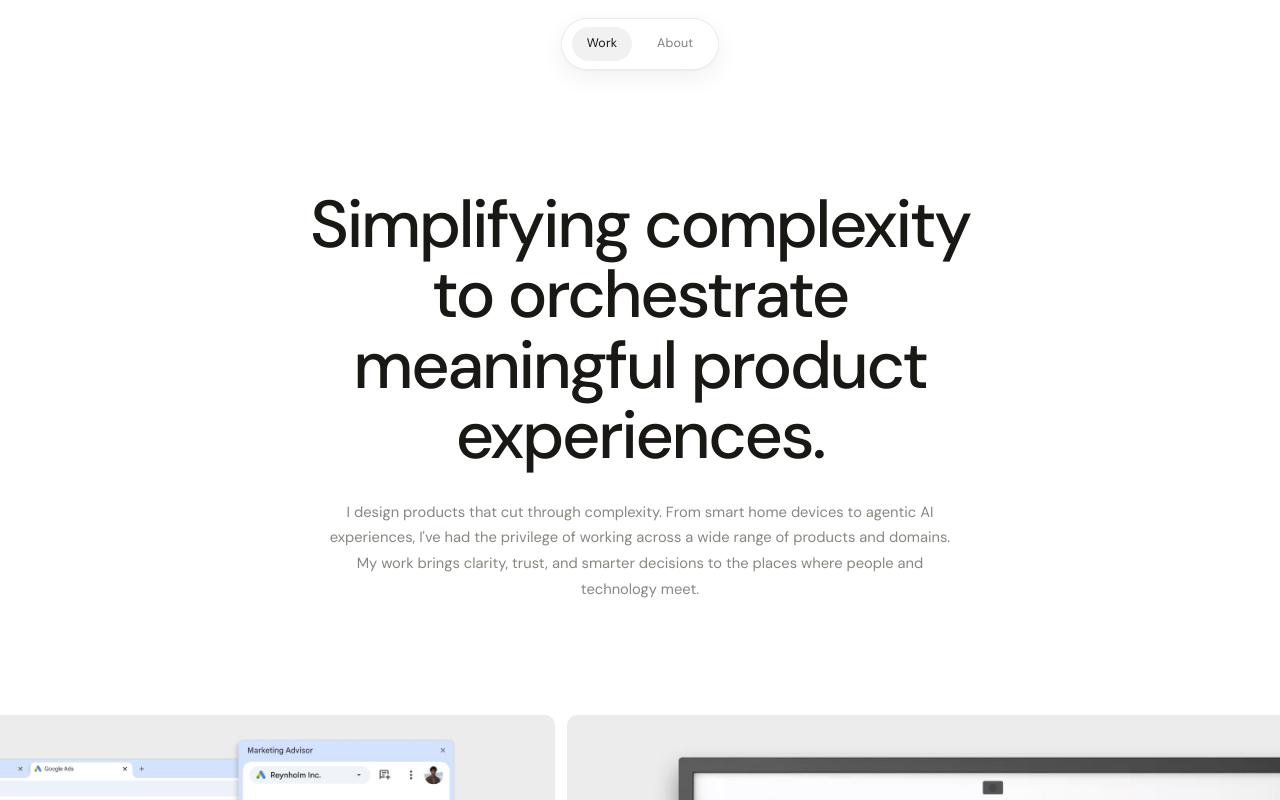
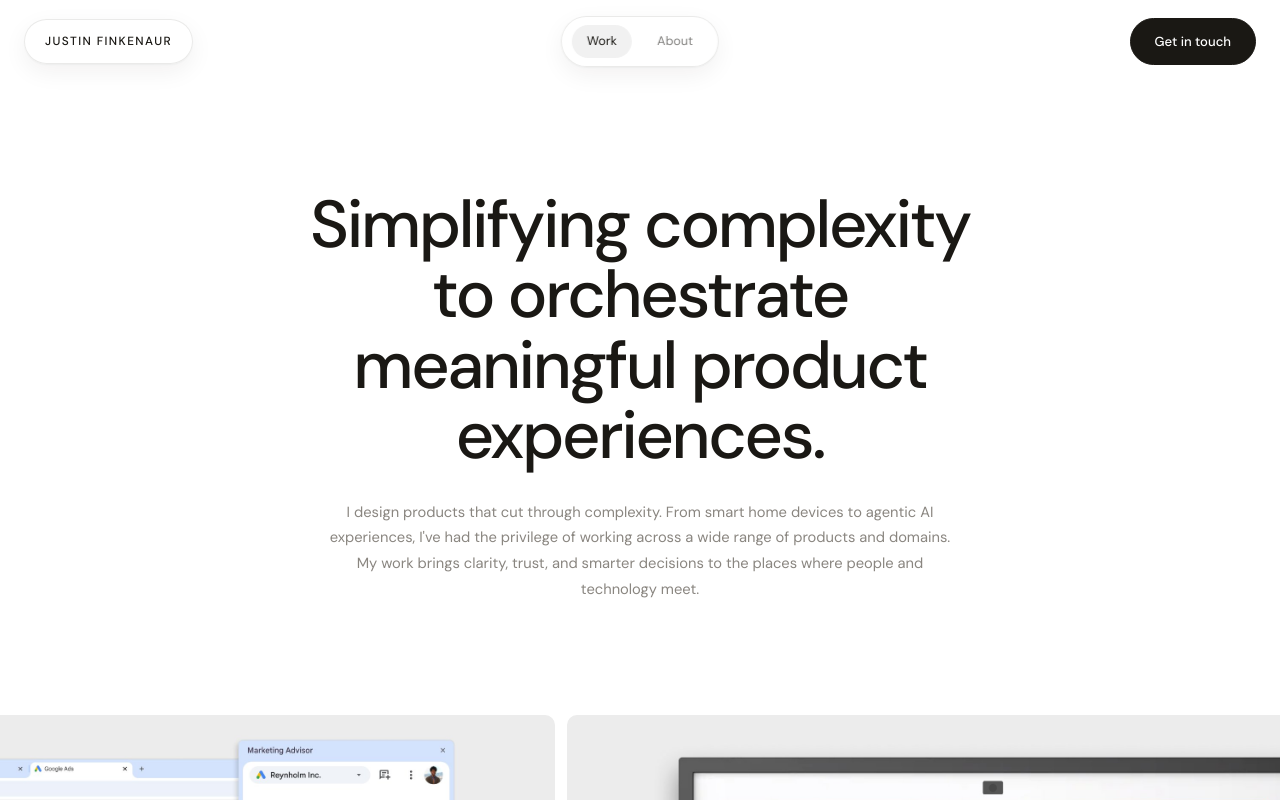
Before and after one commit to justinfinkenaur/portfolio, a Next.js app: page / in a window 1280 px wide. Shown: the top 800 px of the page. Built offline with nearby package versions, Linux system fonts and the light colour scheme.

Commit message:
Add files via upload
Update my portfolio.

```diff
--- a/app/globals.css
+++ b/app/globals.css
@@ -34,12 +34,50 @@ body {
 /* NAV — floating pill */
 .nav-wrap {
   position: fixed; top: 0; left: 0; right: 0; z-index: 200;
-  display: flex; justify-content: center;
+  display: flex; align-items: center; justify-content: space-between;
   padding: 18px 24px;
   pointer-events: none;
 }
+
+/* name — top left, same pill treatment as the nav */
+.site-name {
+  pointer-events: auto;
+  font-size: 0.74rem; font-weight: 500;
+  letter-spacing: 0.12em; text-transform: uppercase;
+  text-decoration: none; white-space: nowrap;
+  color: var(--ink);
+  padding: 12px 20px; border-radius: 999px;
+  background: rgba(255,255,255,0.72);
+  border: 1px solid rgba(26,24,20,0.09);
+  backdrop-filter: blur(18px) saturate(180%);
+  -webkit-backdrop-filter: blur(18px) saturate(180%);
+  box-shadow: 0 1px 2px rgba(26,24,20,0.04), 0 8px 24px rgba(26,24,20,0.06);
+  transition: background 0.3s ease, box-shadow 0.3s ease, opacity 0.2s;
+}
+.site-name:hover { opacity: 0.62; }
+.nav-wrap.scrolled .site-name {
+  background: rgba(255,255,255,0.88);
+  box-shadow: 0 1px 2px rgba(26,24,20,0.05), 0 12px 32px rgba(26,24,20,0.09);
+}
+
+/* get in touch — top right, matches the primary button on About */
+.site-cta {
+  pointer-events: auto;
+  font-family: 'DM Sans', sans-serif;
+  font-size: 0.82rem; font-weight: 500;
+  text-decoration: none; white-space: nowrap;
+  color: #fff; background: var(--ink);
+  border: 1px solid var(--ink);
+  padding: 12px 24px; border-radius: 999px;
+  transition: background 0.2s, transform 0.2s, border-color 0.2s;
+}
+.site-cta:hover {
+  background: #35302a; border-color: #35302a;
+  transform: translateY(-1px);
+}
 .nav-pill {
   pointer-events: auto;
+  position: absolute; left: 50%; transform: translateX(-50%);
   display: flex; align-items: center;
   width: auto; max-width: 100%;
   padding: 8px 10px;
@@ -505,8 +543,13 @@ body {
 @media (max-width: 768px) {
 
   /* Nav */
-  .nav-wrap { padding: 12px 14px; }
+  .nav-wrap { padding: 12px 12px; }
   .nav-pill { padding: 8px 10px; }
+  .site-name {
+    font-size: 0.58rem; letter-spacing: 0.08em;
+    padding: 10px 12px;
+  }
+  .site-cta { font-size: 0.7rem; padding: 10px 14px; }
   .nav-links { gap: 2px; }
   .nav-links a { font-size: 0.74rem; padding: 6px 10px; }
 
--- a/components/Nav.tsx
+++ b/components/Nav.tsx
@@ -24,6 +24,8 @@ export default function Nav({ theme = "dark" }: NavProps) {
 
   return (
     <header className={navClass}>
+      <Link href="/" className="site-name">Justin Finkenaur</Link>
+
       <div className="nav-pill">
         <nav className="nav-center">
           <ul className="nav-links">
@@ -40,6 +42,10 @@ export default function Nav({ theme = "dark" }: NavProps) {
           </ul>
         </nav>
       </div>
+
+      <a href="mailto:justin.finkenaur@gmail.com" className="site-cta">
+        Get in touch
+      </a>
     </header>
   );
 }
```
